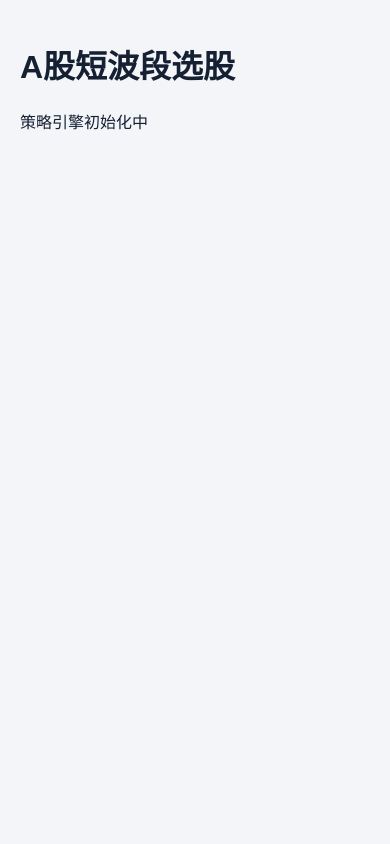
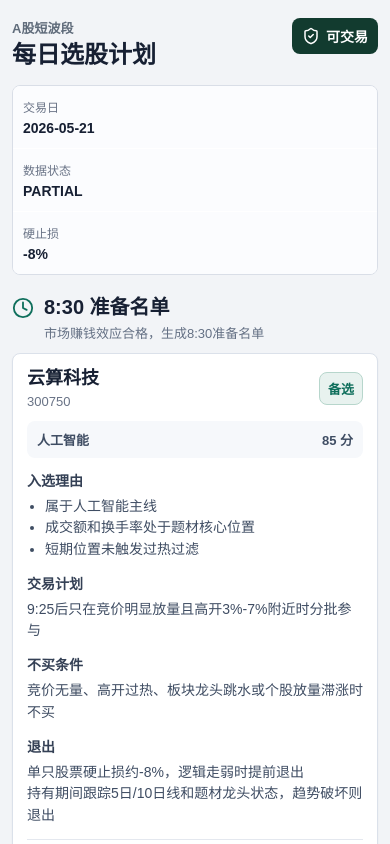
Before and after one commit to shigzhu/MyShareStockData, a React (Vite) app: page / in a window 390 px wide. Shown: the top 844 px of the page. Built offline with nearby package versions, Linux system fonts and the light colour scheme.

Commit message:
feat: show daily stock plans in mobile UI

```diff
--- a/src/App.tsx
+++ b/src/App.tsx
@@ -1,8 +1,118 @@
+import type { ReactNode } from "react";
+import { Activity, AlertTriangle, Clock, ShieldCheck } from "lucide-react";
+import { sampleTradingDay } from "./data/sampleTradingDay";
+import { generateAuctionPlan, generatePreMarketPlan } from "./domain/strategyEngine";
+import type { CandidatePlan, StrategyResult } from "./domain/types";
+
+function CandidateCard({ candidate }: { candidate: CandidatePlan }) {
+  const roleLabel = candidate.role === "PRIMARY" ? "首推" : candidate.role === "CONFIRMED" ? "确认" : "备选";
+
+  return (
+    <article className="candidate-card">
+      <div className="candidate-head">
+        <div>
+          <strong>{candidate.stock.name}</strong>
+          <span>{candidate.stock.code}</span>
+        </div>
+        <b>{roleLabel}</b>
+      </div>
+      <div className="score-row">
+        <span>{candidate.theme.name}</span>
+        <span>{candidate.score} 分</span>
+      </div>
+      <section>
+        <h3>入选理由</h3>
+        <ul>
+          {candidate.reasons.slice(0, 4).map((reason) => (
+            <li key={reason}>{reason}</li>
+          ))}
+        </ul>
+      </section>
+      <section>
+        <h3>交易计划</h3>
+        <p>{candidate.entryPlan}</p>
+      </section>
+      <section>
+        <h3>不买条件</h3>
+        <p>{candidate.noBuyCondition}</p>
+      </section>
+      <section>
+        <h3>退出</h3>
+        <p>{candidate.stopLoss}</p>
+        <p>{candidate.trendExit}</p>
+      </section>
+      {candidate.risks.length > 0 && (
+        <section className="risk">
+          <h3>风险点</h3>
+          <ul>
+            {candidate.risks.slice(0, 4).map((risk) => (
+              <li key={risk}>{risk}</li>
+            ))}
+          </ul>
+        </section>
+      )}
+    </article>
+  );
+}
+
+function PlanSection({ title, result, icon }: { title: string; result: StrategyResult; icon: ReactNode }) {
+  return (
+    <section className="plan-section">
+      <div className="section-title">
+        {icon}
+        <div>
+          <h2>{title}</h2>
+          <p>{result.summary}</p>
+        </div>
+      </div>
+      <div className="candidate-list">
+        {result.candidates.map((candidate) => (
+          <CandidateCard key={`${result.stage}-${candidate.stock.code}`} candidate={candidate} />
+        ))}
+      </div>
+    </section>
+  );
+}
+
 export default function App() {
+  const preMarket = generatePreMarketPlan(sampleTradingDay);
+  const auction = generateAuctionPlan(sampleTradingDay, preMarket);
+
   return (
     <main className="app">
-      <h1>A股短波段选股</h1>
-      <p>策略引擎初始化中</p>
+      <header className="topbar">
+        <div>
+          <span className="eyebrow">A股短波段</span>
+          <h1>每日选股计划</h1>
+        </div>
+        <div className="status-pill">
+          <ShieldCheck size={18} />
+          {auction.marketStatus === "TRADABLE" ? "可交易" : "空仓"}
+        </div>
+      </header>
+
+      <section className="market-panel">
+        <div>
+          <span>交易日</span>
+          <strong>{sampleTradingDay.tradeDate}</strong>
+        </div>
+        <div>
+          <span>数据状态</span>
+          <strong>{sampleTradingDay.dataCompleteness}</strong>
+        </div>
+        <div>
+          <span>硬止损</span>
+          <strong>-8%</strong>
+        </div>
+      </section>
+
+      <PlanSection title="8:30 准备名单" result={preMarket} icon={<Clock size={22} />} />
+      <PlanSection title="9:25 竞价确认" result={auction} icon={<Activity size={22} />} />
+
+      <footer className="disclaimer">
+        <AlertTriangle size={18} />
+        <span>本工具只做规则化辅助决策，不构成收益承诺或投资建议。</span>
+      </footer>
     </main>
   );
 }
--- a/src/domain/strategyEngine.ts
+++ b/src/domain/strategyEngine.ts
@@ -99,7 +99,7 @@ export function generateAuctionPlan(
     };
   }
 
-  const checked = preMarketResult.candidates.map((candidate) => {
+  const checked: CandidatePlan[] = preMarketResult.candidates.map((candidate) => {
     const auction = input.auctionByCode?.[candidate.stock.code];
     const check = confirmAuction(candidate, auction, thresholds);
     return {
--- a/src/styles.css
+++ b/src/styles.css
@@ -1,6 +1,6 @@
 :root {
-  color: #162033;
-  background: #f3f5f8;
+  color: #172033;
+  background: #f2f4f7;
   font-family: "Microsoft YaHei", "PingFang SC", Arial, sans-serif;
 }
 
@@ -16,5 +16,227 @@ body {
 
 .app {
   min-height: 100vh;
-  padding: 20px;
+  max-width: 720px;
+  margin: 0 auto;
+  padding: 18px 14px 28px;
 }
+
+.topbar {
+  align-items: flex-start;
+  display: flex;
+  gap: 16px;
+  justify-content: space-between;
+  margin-bottom: 16px;
+}
+
+.eyebrow {
+  color: #5f6b7a;
+  display: block;
+  font-size: 13px;
+  font-weight: 700;
+  margin-bottom: 4px;
+}
+
+h1,
+h2,
+h3,
+p {
+  margin: 0;
+}
+
+h1 {
+  font-size: 28px;
+  line-height: 1.15;
+}
+
+.status-pill {
+  align-items: center;
+  background: #123b2f;
+  border-radius: 8px;
+  color: #ffffff;
+  display: inline-flex;
+  flex: 0 0 auto;
+  font-size: 14px;
+  font-weight: 700;
+  gap: 6px;
+  min-height: 36px;
+  padding: 8px 10px;
+}
+
+.market-panel {
+  background: #ffffff;
+  border: 1px solid #d9dee7;
+  border-radius: 8px;
+  display: grid;
+  gap: 1px;
+  grid-template-columns: repeat(3, minmax(0, 1fr));
+  margin-bottom: 18px;
+  overflow: hidden;
+}
+
+.market-panel div {
+  background: #fbfcfe;
+  display: flex;
+  flex-direction: column;
+  gap: 5px;
+  min-width: 0;
+  padding: 12px 10px;
+}
+
+.market-panel span {
+  color: #697386;
+  font-size: 12px;
+}
+
+.market-panel strong {
+  color: #172033;
+  font-size: 14px;
+  overflow-wrap: anywhere;
+}
+
+.plan-section {
+  margin-top: 20px;
+}
+
+.section-title {
+  align-items: flex-start;
+  display: flex;
+  gap: 10px;
+  margin-bottom: 10px;
+}
+
+.section-title svg {
+  color: #0f6f5c;
+  flex: 0 0 auto;
+  margin-top: 2px;
+}
+
+.section-title h2 {
+  font-size: 20px;
+  line-height: 1.25;
+}
+
+.section-title p {
+  color: #647084;
+  font-size: 13px;
+  line-height: 1.5;
+  margin-top: 4px;
+}
+
+.candidate-list {
+  display: grid;
+  gap: 12px;
+}
+
+.candidate-card {
+  background: #ffffff;
+  border: 1px solid #dbe1ea;
+  border-radius: 8px;
+  box-shadow: 0 1px 2px rgba(20, 31, 48, 0.05);
+  padding: 14px;
+}
+
+.candidate-head {
+  align-items: center;
+  display: flex;
+  justify-content: space-between;
+  gap: 12px;
+}
+
+.candidate-head strong {
+  display: block;
+  font-size: 18px;
+  line-height: 1.2;
+}
+
+.candidate-head span {
+  color: #697386;
+  display: block;
+  font-size: 13px;
+  margin-top: 4px;
+}
+
+.candidate-head b {
+  background: #e8f2ef;
+  border: 1px solid #b7d6cc;
+  border-radius: 8px;
+  color: #0f6f5c;
+  flex: 0 0 auto;
+  font-size: 13px;
+  padding: 6px 8px;
+}
+
+.score-row {
+  align-items: center;
+  background: #f6f8fb;
+  border-radius: 8px;
+  color: #3f4d63;
+  display: flex;
+  font-size: 13px;
+  font-weight: 700;
+  justify-content: space-between;
+  margin: 12px 0;
+  padding: 9px 10px;
+}
+
+.candidate-card section + section {
+  margin-top: 12px;
+}
+
+.candidate-card h3 {
+  color: #344055;
+  font-size: 14px;
+  margin-bottom: 6px;
+}
+
+.candidate-card p,
+.candidate-card li {
+  color: #3f4d63;
+  font-size: 14px;
+  line-height: 1.55;
+}
+
+.candidate-card ul {
+  margin: 0;
+  padding-left: 18px;
+}
+
+.risk {
+  border-top: 1px solid #e4e8ef;
+  padding-top: 12px;
+}
+
+.risk h3,
+.risk li {
+  color: #9a4d18;
+}
+
+.disclaimer {
+  align-items: flex-start;
+  color: #697386;
+  display: flex;
+  font-size: 12px;
+  gap: 8px;
+  line-height: 1.5;
+  margin-top: 22px;
+}
+
+.disclaimer svg {
+  flex: 0 0 auto;
+  margin-top: 1px;
+}
+
+@media (max-width: 420px) {
+  .app {
+    padding-left: 12px;
+    padding-right: 12px;
+  }
+
+  h1 {
+    font-size: 24px;
+  }
+
+  .market-panel {
+    grid-template-columns: 1fr;
+  }
+}
--- a/tsconfig.json
+++ b/tsconfig.json
@@ -10,12 +10,11 @@
     "strict": true,
     "forceConsistentCasingInFileNames": true,
     "module": "ESNext",
-    "moduleResolution": "Node",
+    "moduleResolution": "Bundler",
     "resolveJsonModule": true,
     "isolatedModules": true,
     "noEmit": true,
     "jsx": "react-jsx"
   },
-  "include": ["src"],
-  "references": [{ "path": "./tsconfig.node.json" }]
+  "include": ["src", "vite.config.ts", "capacitor.config.ts"]
 }
--- a/tsconfig.node.json
+++ b/tsconfig.node.json
@@ -4,8 +4,7 @@
     "target": "ES2022",
     "module": "ESNext",
     "moduleResolution": "Bundler",
-    "allowSyntheticDefaultImports": true,
-    "noEmit": true
+    "allowSyntheticDefaultImports": true
   },
   "include": ["vite.config.ts", "capacitor.config.ts"]
 }
```
Also changed, not shown: 1 other file (tests, documents, lock files or other folders).
